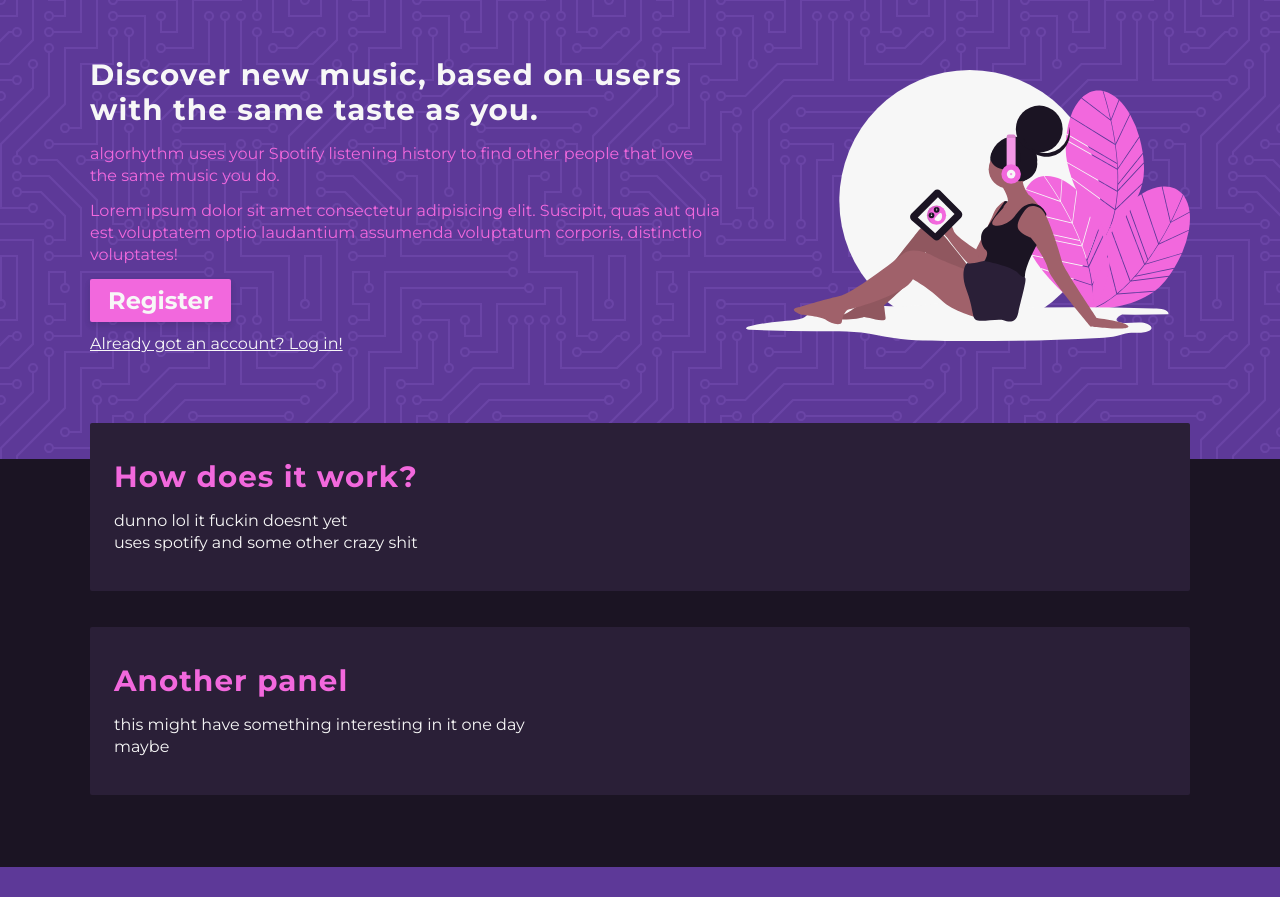
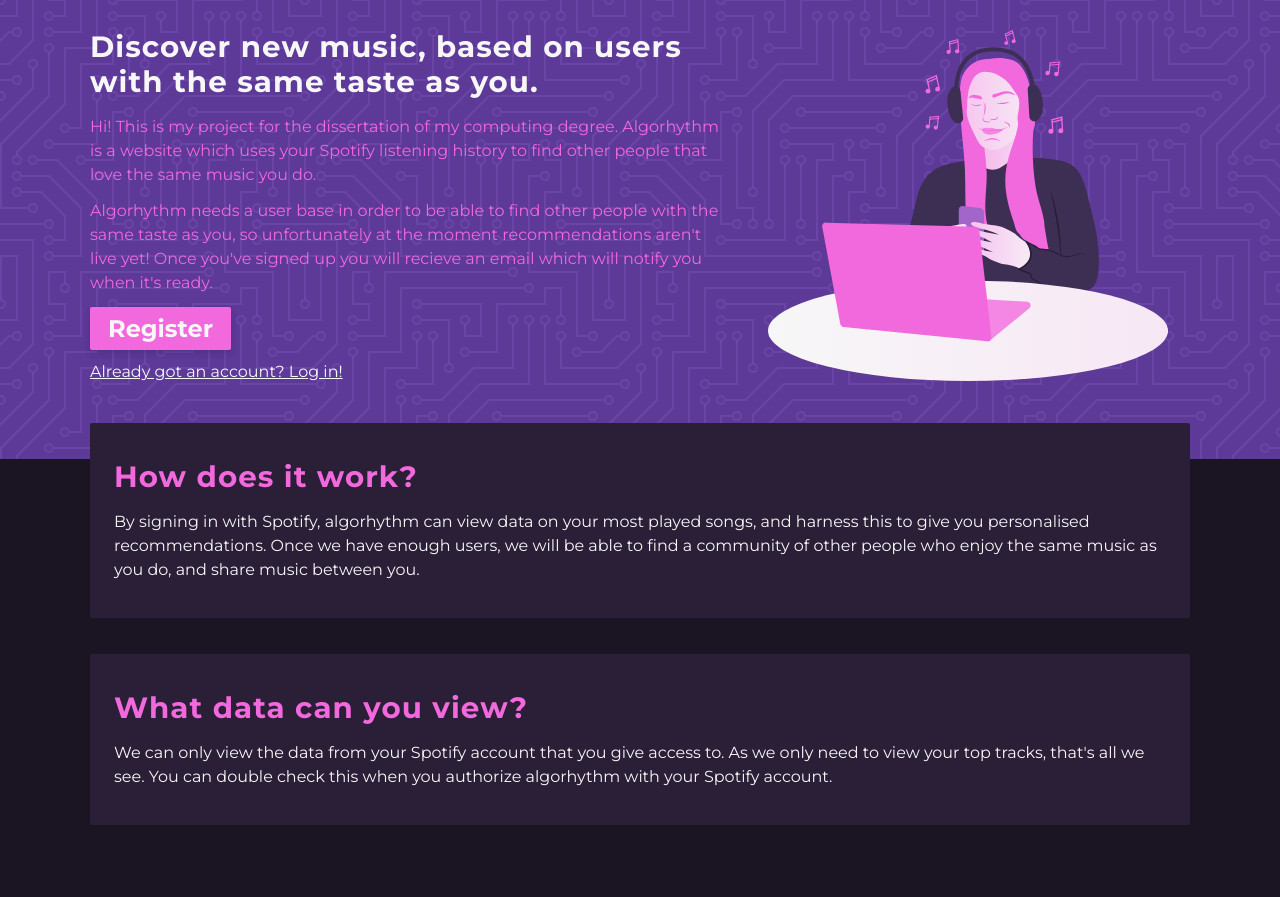
Before and after one commit to connordowson/algorhythm, a Django app: page / in a window 1280 px wide. Shown: the part 58-955 px from the top of the page. Before the commit the page ends 925 px from the top, so only its background shows below. Run offline with Django 3.2, Linux system fonts and the light colour scheme.

Commit message:
Template changes

```diff
--- a/algorhythm/algorhythm/static/main.css
+++ b/algorhythm/algorhythm/static/main.css
@@ -12,7 +12,7 @@
 
 p,
 ul {
-  line-height: 1.4; }
+  line-height: 1.5; }
 
 .container {
   padding: 36px 0; }
@@ -93,9 +93,9 @@
 
 .home-hero__illustration {
   grid-column: 8/13;
-  background: url("./images/home-image.svg");
+  background: url("./images/sarah-2.svg");
   background-position: center;
-  background-size: 100%;
+  background-size: 90%;
   background-repeat: no-repeat; }
 
 .link {
--- a/algorhythm/algorhythm/static/sass/_base.scss
+++ b/algorhythm/algorhythm/static/sass/_base.scss
@@ -14,5 +14,5 @@
 
 p,
 ul{
-    line-height: 1.4;
+    line-height: 1.5;
 }
--- a/algorhythm/algorhythm/static/sass/_components.scss
+++ b/algorhythm/algorhythm/static/sass/_components.scss
@@ -96,9 +96,9 @@
 
 .home-hero__illustration{
     grid-column: 8/13;
-    background: url('./images/home-image.svg');
+    background: url('./images/sarah-2.svg');
     background-position: center;
-    background-size: 100%;
+    background-size: 90%;
     background-repeat: no-repeat;
 }
 
--- a/algorhythm/recommend/templates/recommend/index.html
+++ b/algorhythm/recommend/templates/recommend/index.html
@@ -12,9 +12,9 @@
 
                 <h1 class="home-hero__title title"> Discover new music, based on users with the same taste as you. </h1>
 
-                <p class="home-hero__text"> algorhythm uses your Spotify listening history to find other people that love the same music you do. </p>
+                <p class="home-hero__text"> Hi! This is my project for the dissertation of my computing degree. Algorhythm is a website which uses your Spotify listening history to find other people that love the same music you do. </p>
 
-                <p class="home-hero__text"> Lorem ipsum dolor sit amet consectetur adipisicing elit. Suscipit, quas aut quia est voluptatem optio laudantium assumenda voluptatum corporis, distinctio voluptates! </p>
+                <p class="home-hero__text"> Algorhythm needs a user base in order to be able to find other people with the same taste as you, so unfortunately at the moment recommendations aren't live yet! Once you've signed up you will recieve an email which will notify you when it's ready. </p>
 
                 <a class="btn btn__home-hero btn--large" href="/register/"> Register </a>
 
@@ -24,7 +24,7 @@
 
             <div class="home-hero__illustration">
 
-        </div>
+            </div>
 
     </section>
 
@@ -34,19 +34,16 @@
 
             <h1 class="panel__title title"> How does it work? </h1>
 
-            <p class="panel__text"> dunno lol it fuckin doesnt yet </p>
-
-            <p class="panel__text"> uses spotify and some other crazy shit </p>
+            <p class="panel__text"> By signing in with Spotify, algorhythm can view data on your most played songs, and harness this to give you personalised recommendations.
+            Once we have enough users, we will be able to find a community of other people who enjoy the same music as you do, and share music between you. </p>
 
         </section>
 
         <section class="section panel panel__home">
 
-            <h1 class="panel__title title"> Another panel </h1>
+            <h1 class="panel__title title"> What data can you view? </h1>
 
-            <p class="panel__text"> this might have something interesting in it one day </p>
-
-            <p class="panel__text"> maybe </p>
+            <p class="panel__text"> We can only view the data from your Spotify account that you give access to. As we only need to view your top tracks, that's all we see. You can double check this when you authorize algorhythm with your Spotify account. </p>
 
         </section>
 
--- a/algorhythm/recommend/templates/recommend/top_tracks.html
+++ b/algorhythm/recommend/templates/recommend/top_tracks.html
@@ -8,6 +8,9 @@
 <section class="section section__top-tracks">
 
     <h1 class="section__title title top-track__title"> Top tracks - {{ time_range }} </h1>
+
+    <p class="panel__text"> Thanks for submitting your top tracks! You will recieve an email in the near future when your recommendations are ready for you to view! </p> <br>
+
 
         {% if top_tracks %}
 
```
Also changed, not shown: algorhythm/algorhythm/static/sass/palette.json (+14 -14 lines), algorhythm/algorhythm/static/images/sarah-2.svg (added), algorhythm/algorhythm/static/images/sarah.svg (added), 1 other file.
